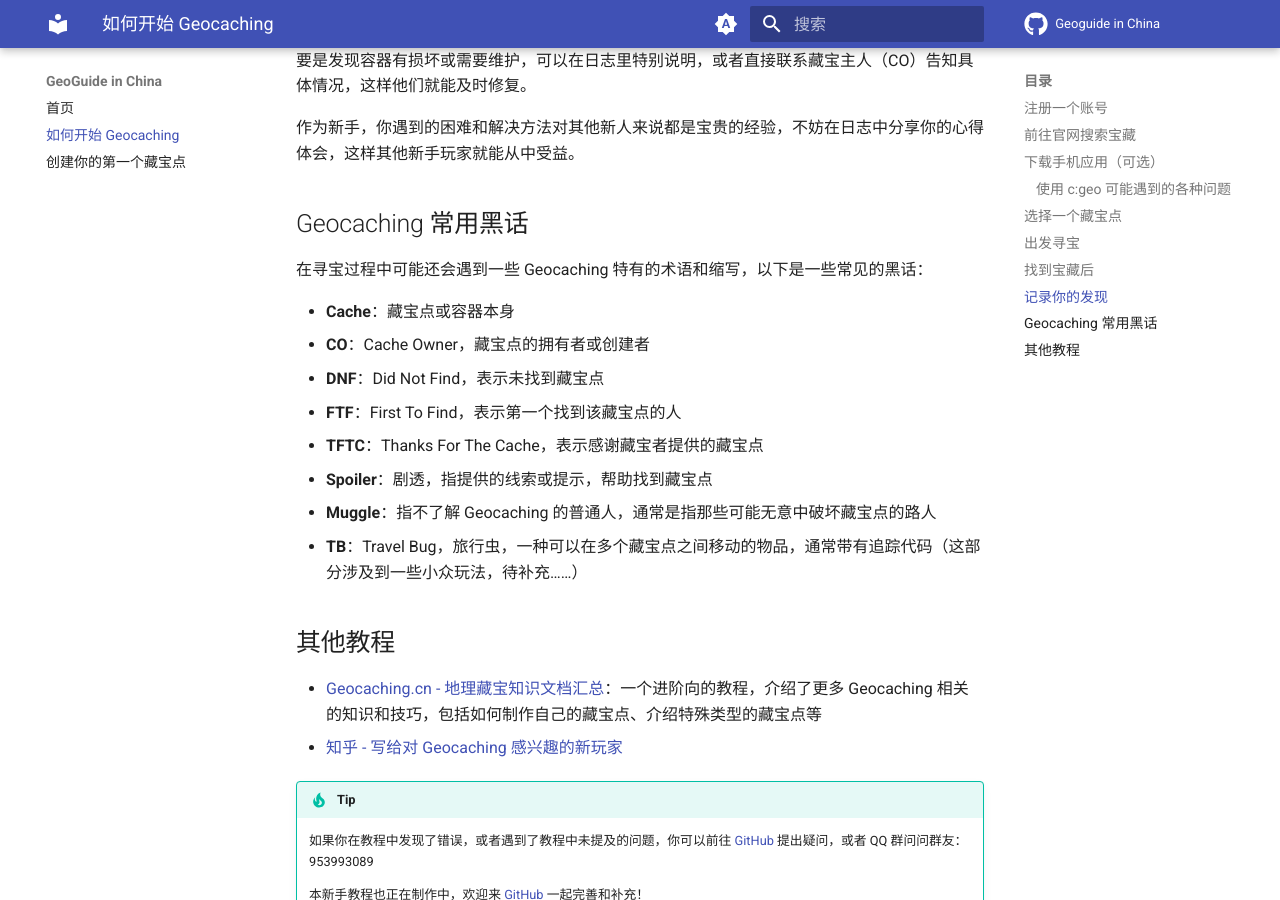
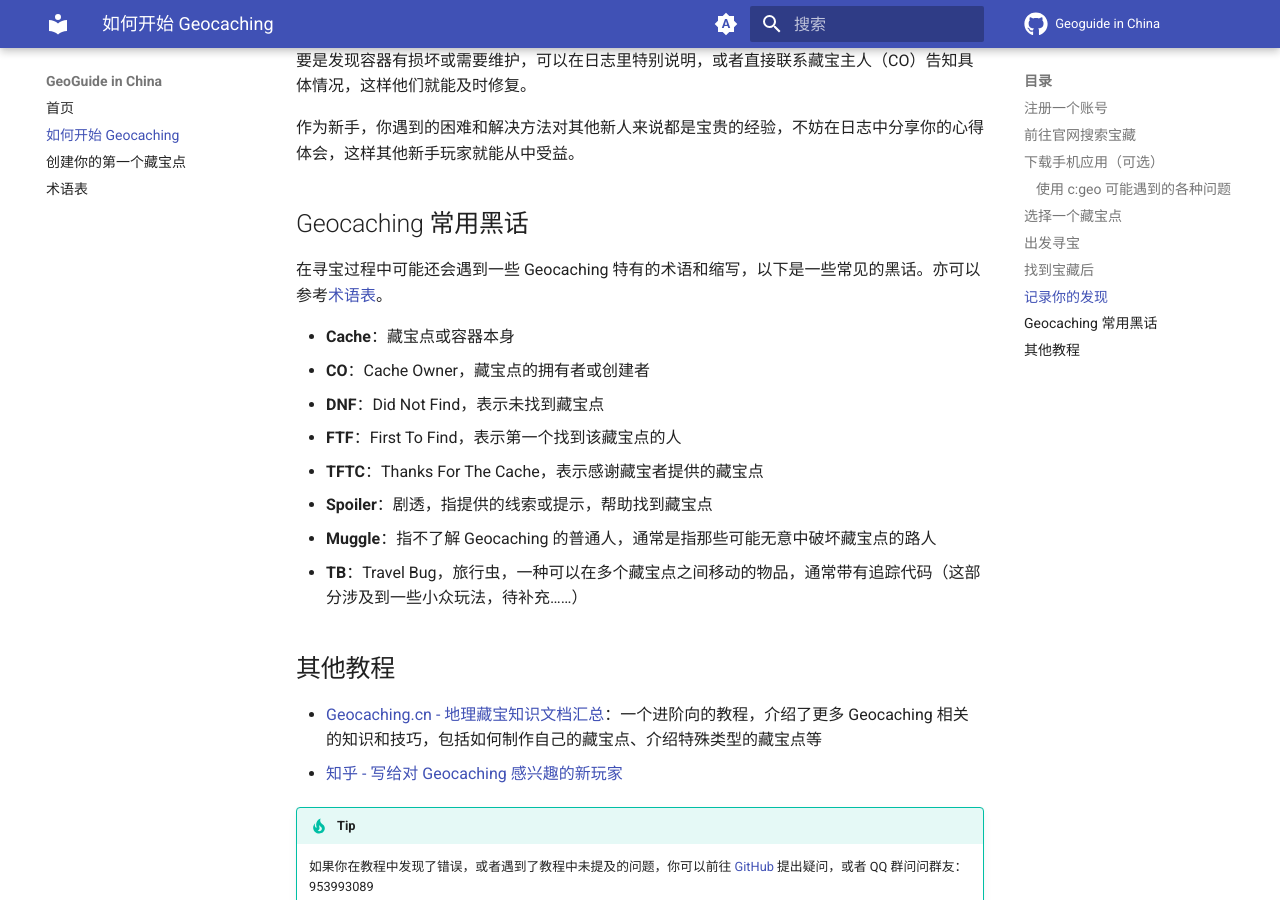
Before and after one commit to Konano/geoguide-in-china, an MkDocs documentation site: the page built from docs/getting-started.md, in a window 1280 px wide and 900 px high, scrolled down 3138 px. Built offline with MkDocs 1.6.1 and Material for MkDocs 9.7.7, drawn with Linux system fonts in a browser that asks for light colours; comment, search, counter and statistics services are not loaded.

Commit message:
新建页面：术语表 (#4)
* 创建术语表并添加至导航栏

* 在“常用黑话”添加术语表链接

* Update docs/glossary.md

Co-authored-by: Nano <nanoapezlk@gmail.com>

---------

Co-authored-by: Nano <nanoapezlk@gmail.com>

```diff
--- a/docs/getting-started.md
+++ b/docs/getting-started.md
@@ -119,7 +119,7 @@
 
 ## Geocaching 常用黑话
 
-在寻宝过程中可能还会遇到一些 Geocaching 特有的术语和缩写，以下是一些常见的黑话：
+在寻宝过程中可能还会遇到一些 Geocaching 特有的术语和缩写，以下是一些常见的黑话。亦可以参考[术语表](/glossary)。
 
 - **Cache**：藏宝点或容器本身
 - **CO**：Cache Owner，藏宝点的拥有者或创建者
--- a/mkdocs.yml
+++ b/mkdocs.yml
@@ -37,6 +37,7 @@
   - index.md
   - getting-started.md
   - hiding-a-cache.md
+  - glossary.md
   # - faq.md
 # extra_css:
 #   - stylesheets/extra.css
```
Also changed, not shown: docs/glossary.md (added, +29 -0 lines).
